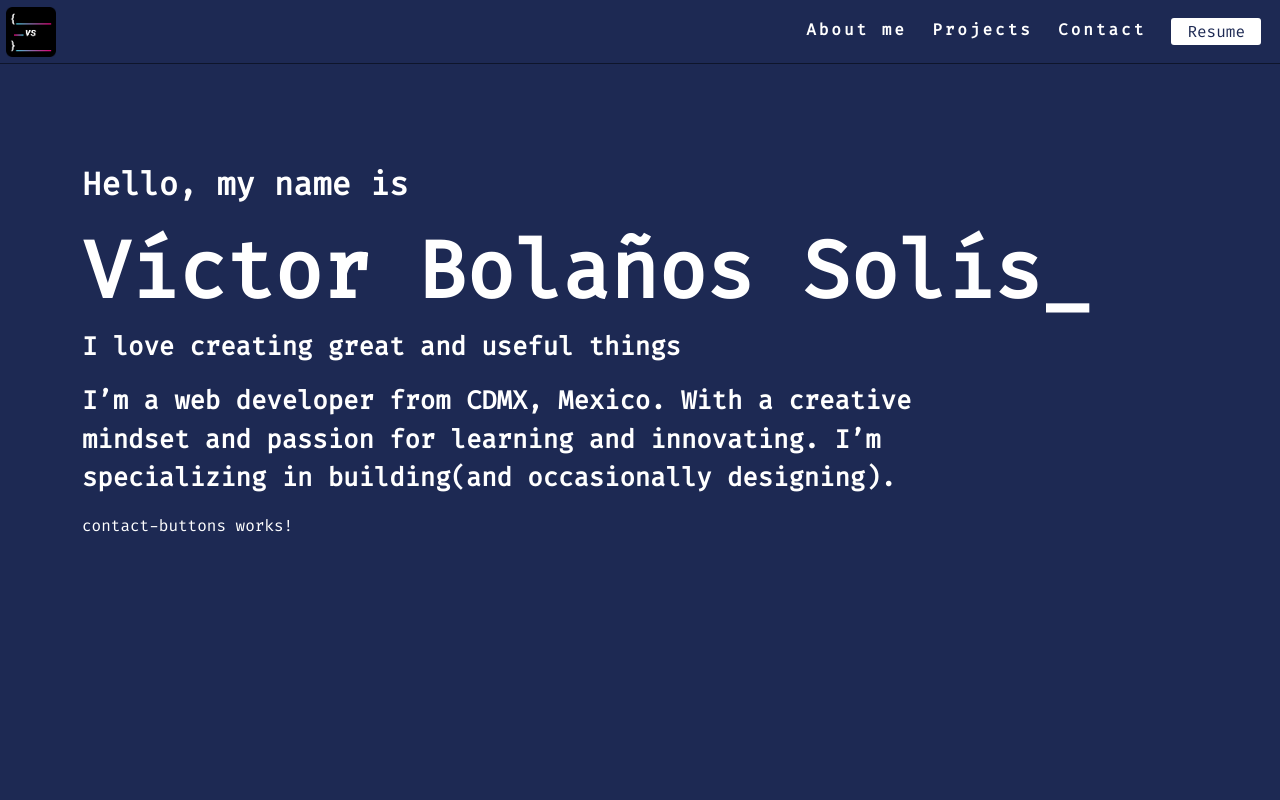
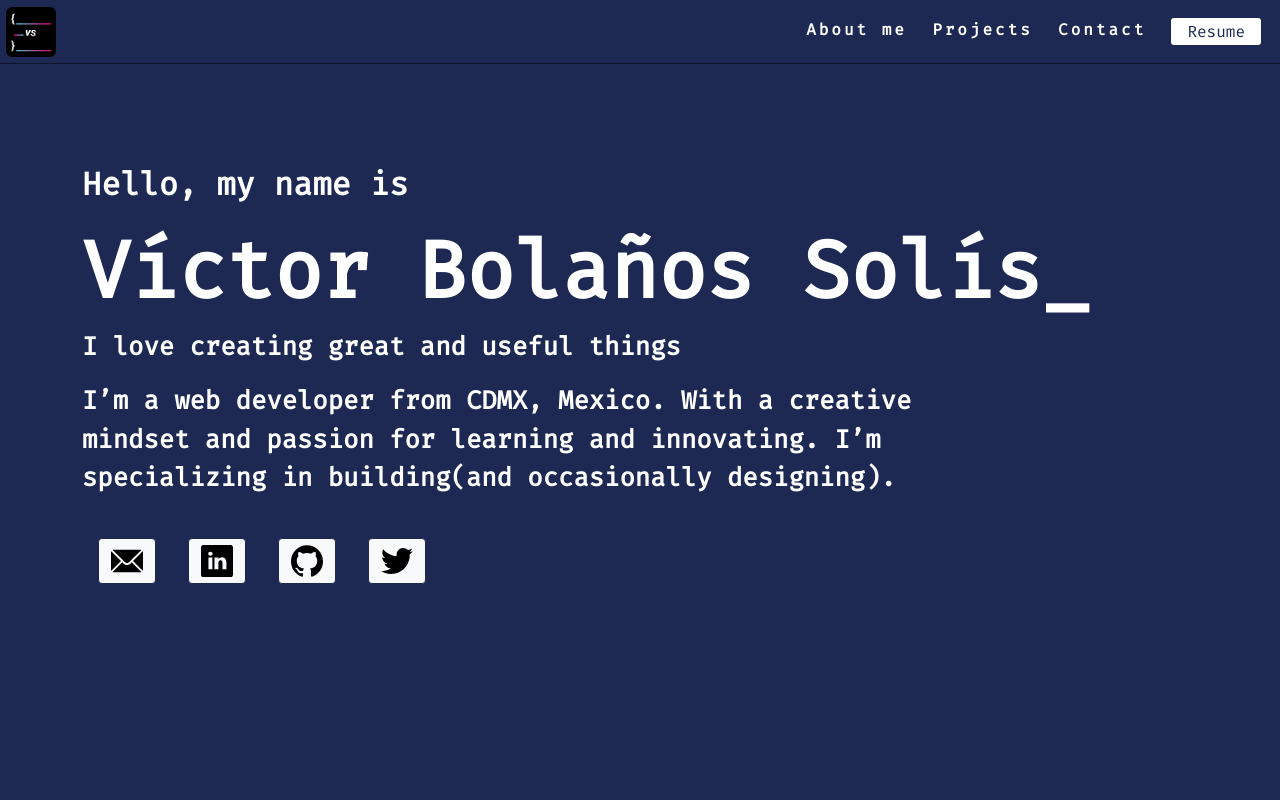
Before and after one commit to Vicktorbs/AngularPortfolio, an Angular app: page / in a window 1280 px wide. Shown: the top 800 px of the page. Built offline with nearby package versions, Linux system fonts and the light colour scheme.

Commit message:
Contact buttosn

```diff
--- a/angular.json
+++ b/angular.json
@@ -28,6 +28,7 @@
               "src/assets"
             ],
             "styles": [
+              "src/custom-theme.scss",
               "src/styles.css"
             ],
             "scripts": []
--- a/package.json
+++ b/package.json
@@ -12,10 +12,12 @@
   "private": true,
   "dependencies": {
     "@angular/animations": "~11.0.9",
+    "@angular/cdk": "^11.2.13",
     "@angular/common": "~11.0.9",
     "@angular/compiler": "~11.0.9",
     "@angular/core": "~11.0.9",
     "@angular/forms": "~11.0.9",
+    "@angular/material": "^11.2.13",
     "@angular/platform-browser": "~11.0.9",
     "@angular/platform-browser-dynamic": "~11.0.9",
     "@angular/router": "~11.0.9",
--- a/src/app/components/contact-area/contact-area.component.html
+++ b/src/app/components/contact-area/contact-area.component.html
@@ -1,2 +1,8 @@
-<p>contact-area works!</p>
-<app-contact-buttons></app-contact-buttons>
+<div class="container">
+    <p>contact-area works!</p>
+    <div class="row">
+        <div class="col-12">
+            <app-contact-buttons class="cont-btn"></app-contact-buttons>
+        </div>
+    </div>
+</div>
--- a/src/app/components/contact-buttons/contact-buttons.component.css
+++ b/src/app/components/contact-buttons/contact-buttons.component.css
@@ -0,0 +1,12 @@
+img {
+    height: 2rem;
+}
+
+a {
+    border: 1px solid var(--space-blue);
+}
+
+a:hover {
+    border: 1px solid var(--space-blue);
+    box-shadow: 4px 4px 4px 1px rgba(0, 0, 0, 0.2);
+}
--- a/src/app/components/contact-buttons/contact-buttons.component.html
+++ b/src/app/components/contact-buttons/contact-buttons.component.html
@@ -1 +1,10 @@
-<p>contact-buttons works!</p>
+<div class="mt-4">
+    <a *ngFor="let contac of contacts"
+        [href]="contac.url"
+        class="btn btn-light m-3"
+        target="_blank"
+        rel="noopener noreferrer">
+        <img [src]="contac.icon" [alt]="contac.contactMessage">
+    </a>
+
+</div>
--- a/src/app/components/contact-buttons/contact-buttons.component.ts
+++ b/src/app/components/contact-buttons/contact-buttons.component.ts
@@ -7,6 +7,29 @@ import { Component, OnInit } from '@angular/core';
 })
 export class ContactButtonsComponent implements OnInit {
 
+  contacts = [
+    {
+      contactMessage: "Write me a mail",
+      icon: "/assets/icons/mail.svg",
+      url: "mailto:viktorb.132@gmail.com",
+    },
+    {
+      contactMessage: "Linkedin",
+      icon: "/assets/icons/linkedin.svg",
+      url: "https://www.linkedin.com/in/viktor-bolanos-solis/",
+    },
+    {
+      contactMessage: "Github",
+      icon: "/assets/icons/github.svg",
+      url: "https://github.com/Vicktorbs",
+    },
+    {
+      contactMessage: "Twiter",
+      icon: "/assets/icons/twitter.svg",
+      url: "https://twitter.com/Viktor_b_Sq",
+    },
+  ];
+
   constructor() { }
 
   ngOnInit(): void {
--- a/src/app/components/hero/hero.component.css
+++ b/src/app/components/hero/hero.component.css
@@ -1,5 +1,5 @@
 .hero {
-    position: relative;
+    /* position: relative; */
     z-index: -1;
     height: 110vh;
     color: #fff;
--- a/src/app/components/hero/hero.component.html
+++ b/src/app/components/hero/hero.component.html
@@ -1,7 +1,7 @@
 <div class="hero">
     <div class="container hero-container">
         <div class="row">
-            <div class="col-11">
+            <div class="col-sm-12 col-md-11 col-lg-11">
                 <p class="font-headers">
                     Hello, my name is
                 </p>
@@ -11,7 +11,7 @@
             </div>
         </div>
         <div class="row">
-            <div class="col-9">
+            <div class="col-sm-12 col-md-9 col-lg-9">
                 <p class="font-content">
                     I love creating great and useful things
                 </p>
--- a/src/app/components/navbar/navbar.component.css
+++ b/src/app/components/navbar/navbar.component.css
@@ -13,7 +13,7 @@
 }
 
 .btn-resume:hover {
-    box-shadow: 2px 2px 2px 1px rgba(0, 0, 0, 0.2);
+    box-shadow: 4px 4px 4px 1px rgba(0, 0, 0, 0.2);
     transform: scale(1.05);
 }
 
--- /dev/null
+++ b/src/custom-theme.scss
@@ -0,0 +1,34 @@
+
+// Custom Theming for Angular Material
+// For more information: https://material.angular.io/guide/theming
+@import '~@angular/material/theming';
+// Plus imports for other components in your app.
+
+// Include the common styles for Angular Material. We include this here so that you only
+// have to load a single css file for Angular Material in your app.
+// Be sure that you only ever include this mixin once!
+@include mat-core();
+
+// Define the palettes for your theme using the Material Design palettes available in palette.scss
+// (imported above). For each palette, you can optionally specify a default, lighter, and darker
+// hue. Available color palettes: https://material.io/design/color/
+$AngularPortfolio-primary: mat-palette($mat-indigo);
+$AngularPortfolio-accent: mat-palette($mat-pink, A200, A100, A400);
+
+// The warn palette is optional (defaults to red).
+$AngularPortfolio-warn: mat-palette($mat-red);
+
+// Create the theme object. A theme consists of configurations for individual
+// theming systems such as "color" or "typography".
+$AngularPortfolio-theme: mat-light-theme((
+  color: (
+    primary: $AngularPortfolio-primary,
+    accent: $AngularPortfolio-accent,
+    warn: $AngularPortfolio-warn,
+  )
+));
+
+// Include theme styles for core and each component used in your app.
+// Alternatively, you can import and @include the theme mixins for each component
+// that you are using.
+@include angular-material-theme($AngularPortfolio-theme);
--- a/src/index.html
+++ b/src/index.html
@@ -14,6 +14,9 @@
   <link rel="preconnect" href="https://fonts.googleapis.com">
   <link rel="preconnect" href="https://fonts.gstatic.com" crossorigin>
   <link href="https://fonts.googleapis.com/css2?family=Fira+Code&display=swap" rel="stylesheet">
+  <link rel="preconnect" href="https://fonts.gstatic.com">
+  <link href="https://fonts.googleapis.com/css2?family=Roboto:wght@300;400;500&display=swap" rel="stylesheet">
+  <link href="https://fonts.googleapis.com/icon?family=Material+Icons" rel="stylesheet">
 </head>
 
 <body>
--- a/src/styles.css
+++ b/src/styles.css
@@ -148,3 +148,5 @@ nav {
 .toggle .line3 {
     transform: rotate(45deg) translate(-5px, -6px);
 }
+html, body { height: 100%; }
+body { margin: 0; font-family: Roboto, "Helvetica Neue", sans-serif; }
```
Also changed, not shown: 1 other file (tests, documents, lock files or other folders).
